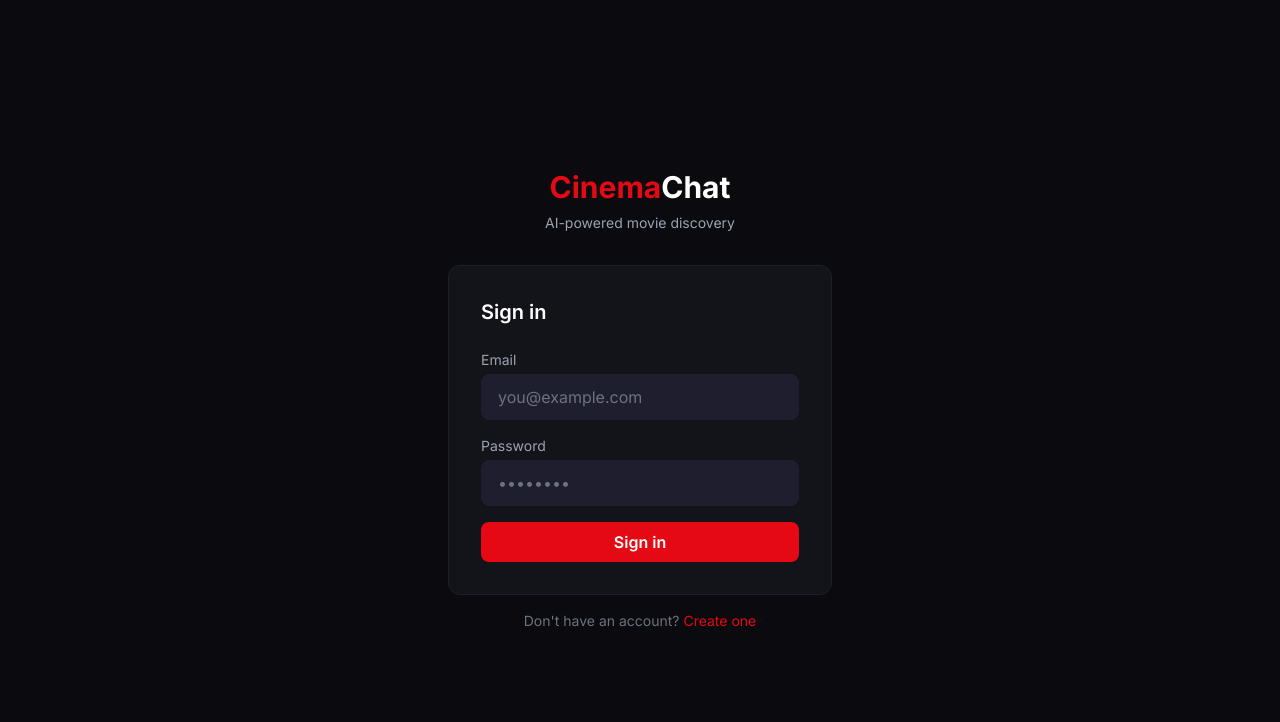
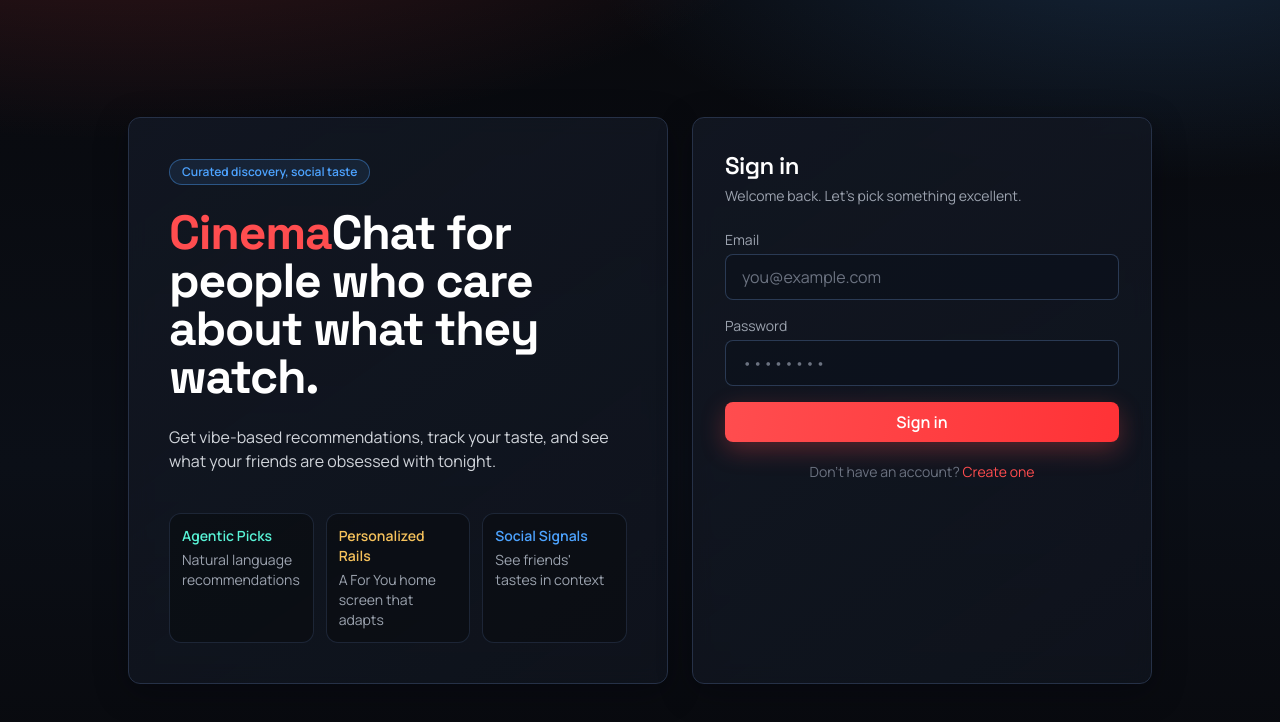
Before and after one commit to vs-githjk/CinemaChat, a React (Vite) app in the folder client/: page /login in a window 1280 px wide. Shown: the top 722 px of the page. Built offline with nearby package versions, Linux system fonts and the light colour scheme; no server answers.

Commit message:
feat(ui): cinematic visual refresh across auth and discovery flows

```diff
--- a/client/src/components/Layout.jsx
+++ b/client/src/components/Layout.jsx
@@ -12,20 +12,22 @@ export default function Layout() {
 
   return (
     <div className="min-h-screen flex flex-col">
-      {/* Top nav */}
-      <header className="border-b border-cinema-border bg-cinema-card/50 backdrop-blur sticky top-0 z-10">
-        <div className="max-w-5xl mx-auto px-4 h-14 flex items-center justify-between">
-          <NavLink to="/" className="text-xl font-bold">
-            <span className="text-cinema-accent">Cinema</span>Chat
+      <header className="sticky top-0 z-20 backdrop-blur border-b border-cinema-border/60 bg-cinema-bg/75">
+        <div className="max-w-6xl mx-auto px-4 sm:px-6 py-3 flex flex-col gap-3 sm:flex-row sm:items-center sm:justify-between">
+          <NavLink to="/" className="text-2xl leading-none font-display font-bold">
+            <span className="text-cinema-accent">Cinema</span>
+            <span className="text-white">Chat</span>
           </NavLink>
 
-          <nav className="flex items-center gap-1">
+          <nav className="flex items-center gap-2 overflow-x-auto pb-1 sm:pb-0">
             <NavLink
               to="/"
               end
               className={({ isActive }) =>
-                `px-3 py-1.5 rounded-md text-sm font-medium transition-colors ${
-                  isActive ? 'text-white bg-cinema-border' : 'text-gray-400 hover:text-white'
+                `px-3 py-1.5 rounded-full text-sm font-semibold whitespace-nowrap transition-all ${
+                  isActive
+                    ? 'text-white border border-cinema-accent/70 bg-cinema-accent/15'
+                    : 'text-gray-300 border border-cinema-border/60 hover:text-white hover:border-cinema-electric-blue/70'
                 }`
               }
             >
@@ -34,8 +36,10 @@ export default function Layout() {
             <NavLink
               to="/discover"
               className={({ isActive }) =>
-                `px-3 py-1.5 rounded-md text-sm font-medium transition-colors ${
-                  isActive ? 'text-white bg-cinema-border' : 'text-gray-400 hover:text-white'
+                `px-3 py-1.5 rounded-full text-sm font-semibold whitespace-nowrap transition-all ${
+                  isActive
+                    ? 'text-white border border-cinema-accent/70 bg-cinema-accent/15'
+                    : 'text-gray-300 border border-cinema-border/60 hover:text-white hover:border-cinema-electric-blue/70'
                 }`
               }
             >
@@ -44,8 +48,10 @@ export default function Layout() {
             <NavLink
               to="/feed"
               className={({ isActive }) =>
-                `px-3 py-1.5 rounded-md text-sm font-medium transition-colors ${
-                  isActive ? 'text-white bg-cinema-border' : 'text-gray-400 hover:text-white'
+                `px-3 py-1.5 rounded-full text-sm font-semibold whitespace-nowrap transition-all ${
+                  isActive
+                    ? 'text-white border border-cinema-accent/70 bg-cinema-accent/15'
+                    : 'text-gray-300 border border-cinema-border/60 hover:text-white hover:border-cinema-electric-blue/70'
                 }`
               }
             >
@@ -55,8 +61,10 @@ export default function Layout() {
               <NavLink
                 to={`/profile/${user.id}`}
                 className={({ isActive }) =>
-                  `px-3 py-1.5 rounded-md text-sm font-medium transition-colors ${
-                    isActive ? 'text-white bg-cinema-border' : 'text-gray-400 hover:text-white'
+                  `px-3 py-1.5 rounded-full text-sm font-semibold whitespace-nowrap transition-all ${
+                    isActive
+                      ? 'text-white border border-cinema-accent/70 bg-cinema-accent/15'
+                      : 'text-gray-300 border border-cinema-border/60 hover:text-white hover:border-cinema-electric-blue/70'
                   }`
                 }
               >
@@ -65,7 +73,7 @@ export default function Layout() {
             )}
             <button
               onClick={handleLogout}
-              className="ml-2 px-3 py-1.5 rounded-md text-sm text-gray-500 hover:text-white transition-colors"
+              className="px-3 py-1.5 rounded-full text-sm text-gray-400 hover:text-white border border-cinema-border/60 hover:border-cinema-electric-blue/70 whitespace-nowrap transition-all"
             >
               Sign out
             </button>
@@ -73,8 +81,7 @@ export default function Layout() {
         </div>
       </header>
 
-      {/* Page content */}
-      <main className="flex-1 max-w-5xl mx-auto w-full px-4 py-2 flex flex-col">
+      <main className="flex-1 max-w-6xl mx-auto w-full px-4 sm:px-6 py-4 sm:py-6 flex flex-col">
         <Outlet />
       </main>
     </div>
--- a/client/src/index.css
+++ b/client/src/index.css
@@ -1,10 +1,22 @@
+@import url('https://fonts.googleapis.com/css2?family=Manrope:wght@400;500;600;700;800&family=Space+Grotesk:wght@500;600;700&display=swap');
+
 @tailwind base;
 @tailwind components;
 @tailwind utilities;
 
 @layer base {
+  :root {
+    color-scheme: dark;
+  }
+
   body {
     @apply bg-cinema-bg text-white font-sans antialiased;
+    background-image:
+      radial-gradient(1200px 500px at 10% -20%, rgba(255, 77, 79, 0.22), transparent 60%),
+      radial-gradient(1000px 450px at 90% -10%, rgba(77, 163, 255, 0.2), transparent 58%),
+      linear-gradient(180deg, #08090d 0%, #0b0f17 58%, #08090d 100%);
+    background-attachment: fixed;
+    min-height: 100vh;
   }
 
   ::-webkit-scrollbar {
@@ -16,22 +28,54 @@
   ::-webkit-scrollbar-thumb {
     @apply bg-cinema-border rounded-full;
   }
+
+  h1,
+  h2,
+  h3,
+  h4,
+  h5,
+  h6 {
+    @apply font-display tracking-tight;
+  }
 }
 
 @layer components {
   .btn-primary {
-    @apply bg-cinema-accent hover:bg-cinema-accent-hover text-white font-semibold px-4 py-2 rounded-lg transition-colors duration-150 disabled:opacity-50 disabled:cursor-not-allowed;
+    @apply text-white font-semibold px-4 py-2 rounded-lg transition-all duration-150 disabled:opacity-50 disabled:cursor-not-allowed;
+    background: linear-gradient(100deg, #ff4d4f, #ff3236);
+    box-shadow: 0 8px 24px rgba(255, 77, 79, 0.3);
+  }
+
+  .btn-primary:hover {
+    transform: translateY(-1px);
+    box-shadow: 0 12px 26px rgba(255, 77, 79, 0.34);
   }
 
   .btn-ghost {
-    @apply text-gray-400 hover:text-white hover:bg-cinema-border px-4 py-2 rounded-lg transition-colors duration-150;
+    @apply text-gray-300 hover:text-white px-4 py-2 rounded-lg transition-all duration-150 border border-transparent;
+    background: linear-gradient(180deg, rgba(22, 31, 48, 0.55), rgba(22, 31, 48, 0.25));
+  }
+
+  .btn-ghost:hover {
+    border-color: rgba(77, 163, 255, 0.4);
+    box-shadow: inset 0 0 0 1px rgba(77, 163, 255, 0.25);
   }
 
   .card {
-    @apply bg-cinema-card border border-cinema-border rounded-xl;
+    @apply border border-cinema-border rounded-xl;
+    background: linear-gradient(145deg, rgba(18, 23, 34, 0.94), rgba(16, 21, 31, 0.76));
+    backdrop-filter: blur(10px);
+    box-shadow: 0 8px 32px rgba(1, 4, 12, 0.35);
   }
 
   .input {
-    @apply bg-cinema-border border border-cinema-border text-white placeholder-gray-500 rounded-lg px-4 py-2.5 w-full focus:outline-none focus:ring-2 focus:ring-cinema-accent focus:border-transparent transition-all;
+    @apply border text-white placeholder-gray-500 rounded-lg px-4 py-2.5 w-full focus:outline-none transition-all;
+    background: rgba(13, 18, 28, 0.75);
+    border-color: rgba(49, 66, 94, 0.85);
+  }
+
+  .input:focus {
+    border-color: rgba(77, 163, 255, 0.75);
+    box-shadow: 0 0 0 3px rgba(77, 163, 255, 0.15);
   }
 }
--- a/client/src/pages/Chat.jsx
+++ b/client/src/pages/Chat.jsx
@@ -66,44 +66,39 @@ export default function Chat() {
   };
 
   return (
-    <div className="flex flex-col h-full max-w-4xl mx-auto w-full">
-      {/* Header */}
-      <div className="flex items-center justify-between py-4 px-2 border-b border-cinema-border flex-shrink-0">
+    <div className="flex flex-col h-full max-w-5xl mx-auto w-full card overflow-hidden">
+      <div className="flex items-center justify-between py-4 px-4 sm:px-5 border-b border-cinema-border/80 flex-shrink-0">
         <div>
-          <h2 className="text-lg font-semibold">Movie Discovery</h2>
-          <p className="text-sm text-gray-500">Ask anything — conversational search powered by AI</p>
+          <h2 className="text-lg sm:text-xl font-semibold">Discover</h2>
+          <p className="text-sm text-gray-400">Describe a mood, era, director, or vibe and let the agent find it.</p>
         </div>
         <button
           onClick={() => setShowCollaborative(!showCollaborative)}
           className="btn-ghost text-sm flex items-center gap-2"
         >
-          <span>👥</span>
           <span>Watch with Friend</span>
         </button>
       </div>
 
-      {/* Collaborative panel */}
       {showCollaborative && (
-        <div className="border-b border-cinema-border px-2 py-4">
+        <div className="border-b border-cinema-border/80 px-4 sm:px-5 py-4">
           <CollaborativeQuery />
         </div>
       )}
 
-      {/* Messages */}
-      <div className="flex-1 overflow-y-auto py-6 px-2 space-y-6">
+      <div className="flex-1 overflow-y-auto py-6 px-4 sm:px-5 space-y-6">
         {messages.length === 0 && !loading && (
-          <div className="text-center py-12">
-            <div className="text-5xl mb-4">🎬</div>
-            <h3 className="text-xl font-semibold mb-2">What are you in the mood for?</h3>
-            <p className="text-gray-500 mb-8 text-sm">
+          <div className="text-center py-10">
+            <h3 className="text-2xl font-semibold mb-2">What are you in the mood for?</h3>
+            <p className="text-gray-400 mb-8 text-sm">
               Describe a vibe, name a director, or ask for something specific.
             </p>
-            <div className="grid grid-cols-1 sm:grid-cols-2 gap-2 max-w-lg mx-auto">
+            <div className="grid grid-cols-1 sm:grid-cols-2 gap-2.5 max-w-2xl mx-auto">
               {SUGGESTIONS.map((s) => (
                 <button
                   key={s}
                   onClick={() => sendQuery(s)}
-                  className="text-left px-4 py-3 rounded-lg bg-cinema-card border border-cinema-border hover:border-cinema-accent text-sm text-gray-300 hover:text-white transition-colors"
+                  className="text-left px-4 py-3 rounded-xl border border-cinema-border/70 bg-cinema-bg/35 hover:border-cinema-electric-blue/70 text-sm text-gray-300 hover:text-white transition-all"
                 >
                   "{s}"
                 </button>
@@ -116,7 +111,7 @@ export default function Chat() {
           <div key={i}>
             {msg.type === 'user' && (
               <div className="flex justify-end">
-                <div className="bg-cinema-accent/20 border border-cinema-accent/30 rounded-2xl rounded-tr-sm px-4 py-3 max-w-xl">
+                <div className="bg-cinema-accent/15 border border-cinema-accent/40 rounded-2xl rounded-tr-sm px-4 py-3 max-w-xl shadow-[0_10px_22px_rgba(255,77,79,0.22)]">
                   <p className="text-sm">{msg.text}</p>
                 </div>
               </div>
@@ -124,8 +119,8 @@ export default function Chat() {
 
             {msg.type === 'assistant' && (
               <div className="space-y-3">
-                <div className="flex items-center gap-2 text-sm text-gray-500">
-                  <span className="text-cinema-accent">●</span>
+                <div className="flex items-center gap-2 text-sm text-gray-400">
+                  <span className="text-cinema-mint-glow">●</span>
                   <span>Found {msg.results.length} recommendations</span>
                 </div>
                 <div className="space-y-3">
@@ -150,7 +145,7 @@ export default function Chat() {
         ))}
 
         {loading && (
-          <div className="flex items-center gap-3 text-gray-400 text-sm">
+          <div className="flex items-center gap-3 text-gray-300 text-sm">
             <div className="flex gap-1">
               <span className="w-2 h-2 bg-cinema-accent rounded-full animate-bounce" style={{ animationDelay: '0ms' }} />
               <span className="w-2 h-2 bg-cinema-accent rounded-full animate-bounce" style={{ animationDelay: '150ms' }} />
@@ -163,8 +158,7 @@ export default function Chat() {
         <div ref={bottomRef} />
       </div>
 
-      {/* Input */}
-      <div className="border-t border-cinema-border py-4 px-2 flex-shrink-0">
+      <div className="border-t border-cinema-border/80 py-4 px-4 sm:px-5 flex-shrink-0">
         <form
           onSubmit={(e) => { e.preventDefault(); sendQuery(input); }}
           className="flex gap-3"
@@ -177,12 +171,12 @@ export default function Chat() {
             onChange={(e) => setInput(e.target.value)}
             disabled={loading}
           />
-          <button type="submit" className="btn-primary px-6" disabled={loading || !input.trim()}>
+          <button type="submit" className="btn-primary px-6 min-w-[72px]" disabled={loading || !input.trim()}>
             {loading ? '...' : '→'}
           </button>
         </form>
         {messages.length > 0 && (
-          <p className="text-xs text-gray-600 mt-2 px-1">
+          <p className="text-xs text-gray-500 mt-2 px-1">
             Tip: Refine your search — "make it darker", "only shows", "nothing before 2000"
           </p>
         )}
--- a/client/src/pages/Login.jsx
+++ b/client/src/pages/Login.jsx
@@ -26,26 +26,48 @@ export default function Login() {
   };
 
   return (
-    <div className="min-h-screen flex items-center justify-center px-4">
-      <div className="w-full max-w-sm">
-        {/* Logo */}
-        <div className="text-center mb-8">
-          <h1 className="text-3xl font-bold">
+    <div className="min-h-screen grid place-items-center px-4 py-10">
+      <div className="w-full max-w-5xl grid lg:grid-cols-[1.08fr_0.92fr] gap-6">
+        <section className="card p-8 md:p-10 flex flex-col justify-between min-h-[420px]">
+          <div className="space-y-6">
+            <p className="inline-flex items-center gap-2 rounded-full border border-cinema-electric-blue/40 px-3 py-1 text-xs font-semibold text-cinema-electric-blue bg-cinema-electric-blue/10">
+              Curated discovery, social taste
+            </p>
+            <h1 className="text-4xl md:text-5xl leading-tight font-bold">
               <span className="text-cinema-accent">Cinema</span>Chat
+              <span className="text-white"> for people who care about what they watch.</span>
             </h1>
-          <p className="text-gray-400 mt-2 text-sm">AI-powered movie discovery</p>
+            <p className="text-gray-300 max-w-xl">
+              Get vibe-based recommendations, track your taste, and see what your friends are obsessed with tonight.
+            </p>
           </div>
+          <div className="mt-10 grid sm:grid-cols-3 gap-3 text-sm">
+            <div className="rounded-xl border border-cinema-border/70 bg-cinema-bg/45 px-3 py-3">
+              <p className="text-cinema-mint-glow font-semibold">Agentic Picks</p>
+              <p className="text-gray-400 mt-1">Natural language recommendations</p>
+            </div>
+            <div className="rounded-xl border border-cinema-border/70 bg-cinema-bg/45 px-3 py-3">
+              <p className="text-cinema-gold font-semibold">Personalized Rails</p>
+              <p className="text-gray-400 mt-1">A For You home screen that adapts</p>
+            </div>
+            <div className="rounded-xl border border-cinema-border/70 bg-cinema-bg/45 px-3 py-3">
+              <p className="text-cinema-electric-blue font-semibold">Social Signals</p>
+              <p className="text-gray-400 mt-1">See friends' tastes in context</p>
+            </div>
+          </div>
+        </section>
 
-        <div className="card p-8">
-          <h2 className="text-xl font-semibold mb-6">Sign in</h2>
+        <section className="card p-7 sm:p-8">
+          <h2 className="text-2xl font-semibold">Sign in</h2>
+          <p className="text-sm text-gray-400 mt-1">Welcome back. Let&apos;s pick something excellent.</p>
 
           {error && (
-            <div className="bg-red-900/30 border border-red-700 text-red-300 rounded-lg px-4 py-3 mb-4 text-sm">
+            <div className="bg-red-900/30 border border-red-700 text-red-300 rounded-lg px-4 py-3 mt-5 text-sm">
               {error}
             </div>
           )}
 
-          <form onSubmit={handleSubmit} className="space-y-4">
+          <form onSubmit={handleSubmit} className="space-y-4 mt-6">
             <div>
               <label className="block text-sm text-gray-400 mb-1">Email</label>
               <input
@@ -72,14 +94,14 @@ export default function Login() {
               {loading ? 'Signing in...' : 'Sign in'}
             </button>
           </form>
-        </div>
 
-        <p className="text-center text-gray-500 mt-4 text-sm">
-          Don't have an account?{' '}
+          <p className="text-center text-gray-500 mt-5 text-sm">
+            Don&apos;t have an account?{' '}
             <Link to="/register" className="text-cinema-accent hover:underline">
               Create one
             </Link>
           </p>
+        </section>
       </div>
     </div>
   );
```
Also changed, not shown: client/src/components/MovieCard.jsx (+9 -14 lines), client/src/components/ReactionButtons.jsx (+6 -6 lines), client/src/pages/ForYou.jsx (+10 -9 lines), client/src/pages/Register.jsx (+27 -12 lines), client/tailwind.config.js (+11 -8 lines). Lines whose indentation alone changed are shown as unchanged.
